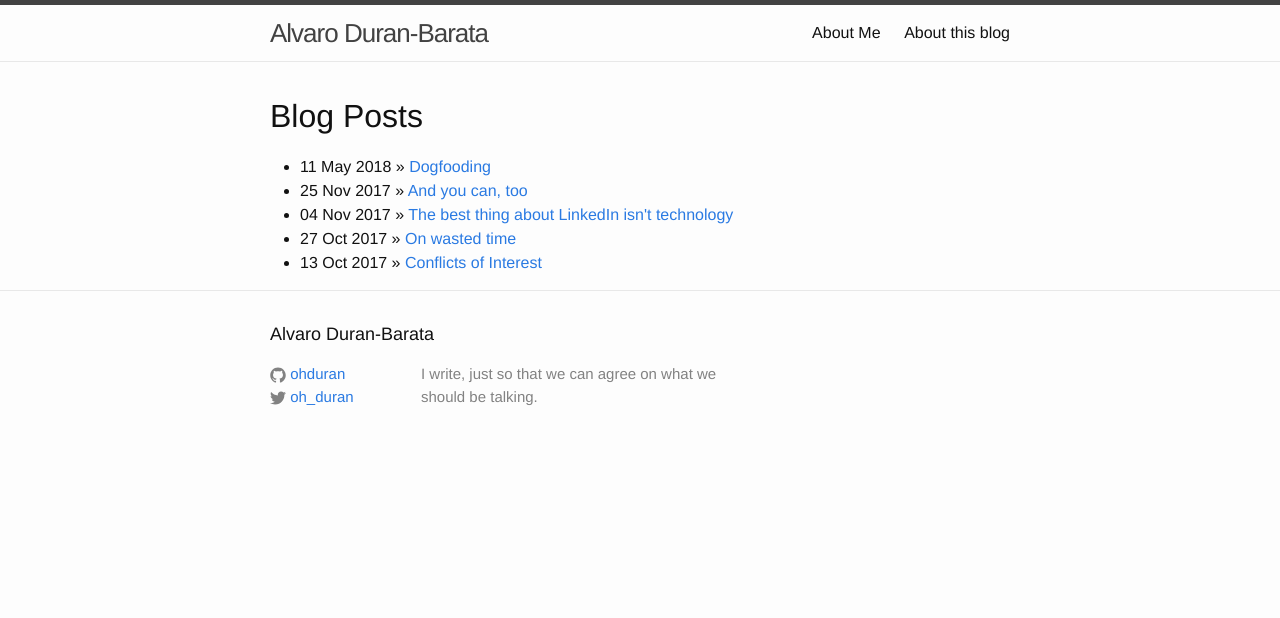
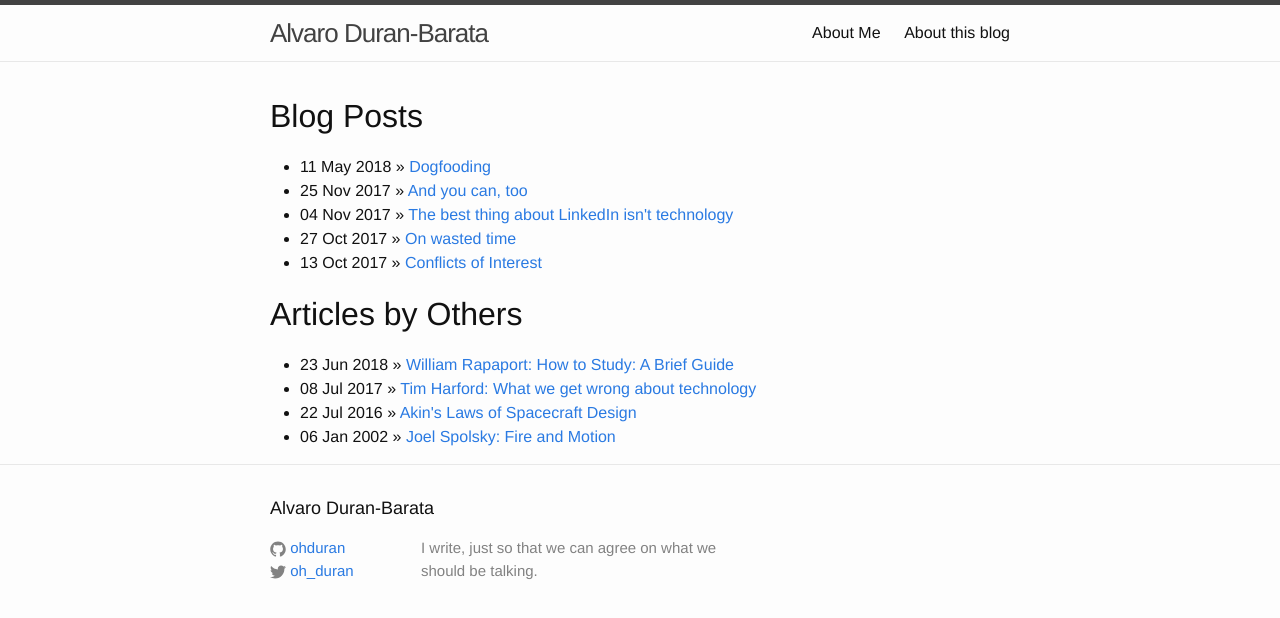
Before and after one commit to ohduran/ohduran.github.io, a Jekyll site: the page built from index.html, in a window 1280 px wide. Shown: the top 618 px of the page. Built offline with Jekyll 4.4.1, drawn with Linux system fonts in a browser that asks for light colours.

Commit message:
Articles by others section

```diff
--- a/index.html
+++ b/index.html
@@ -10,14 +10,15 @@ layout: default
     {% endfor %}
   </ul>
 
-  <!-- <h1>Highlighted Media</h1>
+<h1>Articles by Others</h1>
   <ul class="posts">
-    <li><span>02 Sep 2013</span> &raquo; <a href="http://www.wired.com/wiredenterprise/2013/09/github-for-anything/all/">Article: WIRED - GitHub Is Going Mainstream</a></li>
-    <li><span>09 Nov 2011</span> &raquo; <a href="http://vimeo.com/39016099">Video: RubyConf Argentina - Optimizing For Happiness</a></li>
-    <li><span>01 Oct 2011</span> &raquo; <a href="http://confreaks.com/videos/712-rubyconf2011-github-flavored-ruby">Video: RubyConf - GitHub Flavored Ruby</a></li>
-    <li><span>23 Nov 2010</span> &raquo; <a href="http://vimeo.com/17118008">Video: Erlang Factory - Mastering Git Basics</a></li>
+    <li><span>23 Jun 2018</span> &raquo; <a href="https://cse.buffalo.edu/~rapaport/howtostudy.html#intro">William Rapaport: How to Study: A Brief Guide</a></li>
+    <li><span>08 Jul 2017</span> &raquo; <a href="http://timharford.com/2017/08/what-we-get-wrong-about-technology/">Tim Harford: What we get wrong about technology</a></li>
+    <li><span>22 Jul 2016</span> &raquo; <a href="https://spacecraft.ssl.umd.edu/akins_laws.html">Akin's Laws of
+Spacecraft Design</a></li>
+    <li><span>06 Jan 2002</span> &raquo; <a href="https://www.joelonsoftware.com/2002/01/06/fire-and-motion/">Joel Spolsky: Fire and Motion</a></li>
   </ul>
-
+  <!--
   <h1>Other Interviews, Talks, Etc</h1>
   <ul class="posts">
     <li><span>12 Sep 2013</span> &raquo; <a href="http://www.youtube.com/watch?v=k2vJNNAQZlg">Video: Fox Business News interview</a></li>
```
